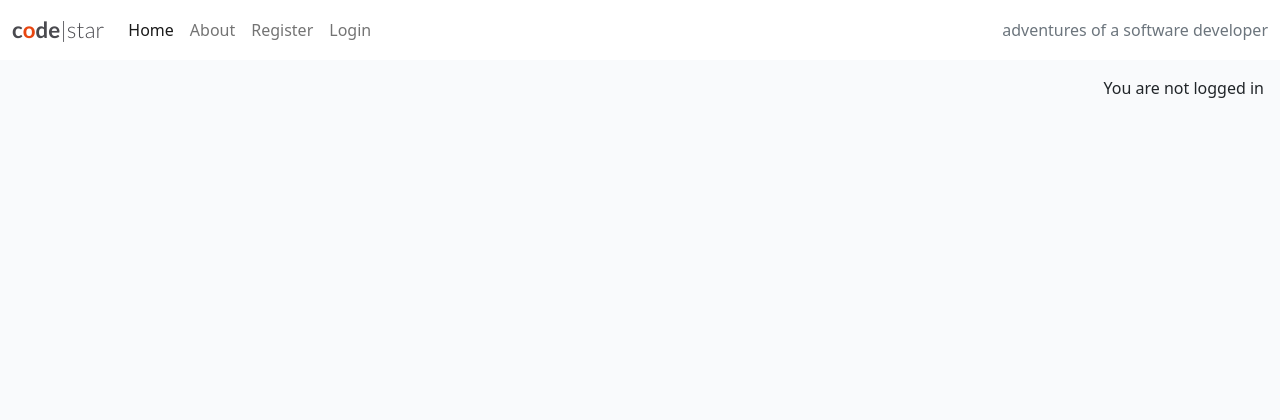
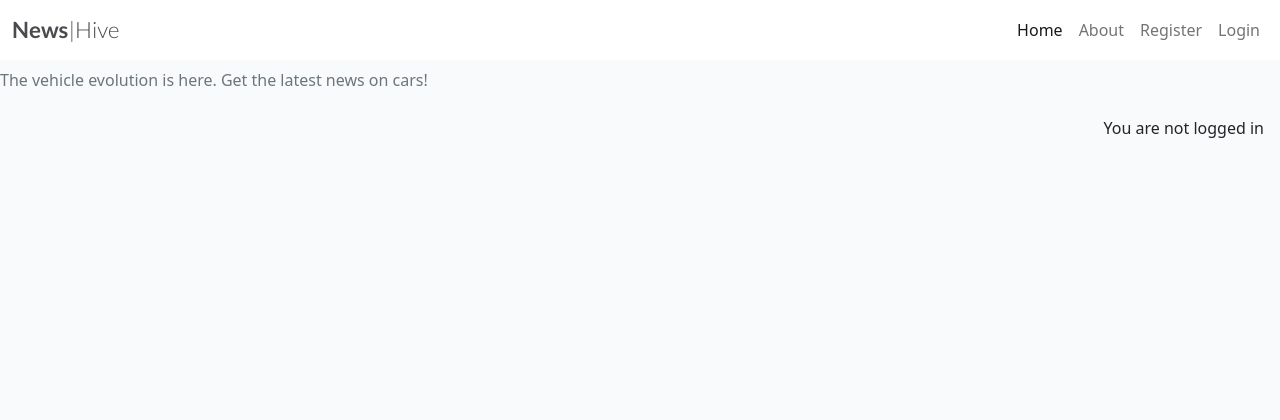
Before and after one commit to Alex-L5/news-hive, a Django app: page / in a window 1280 px wide. Shown: the top 420 px of the page. Run offline with Django 4.2, Linux system fonts and the light colour scheme; data that the repository does not hold is empty.

Commit message:
Modify Footer section

```diff
--- a/templates/base.html
+++ b/templates/base.html
@@ -11,7 +11,7 @@
 <html class="h-100" lang="en">
 
 <head>
-    <title>CodeStar Blog</title>
+    <title>News Hive</title>
     <meta name="viewport" content="width=device-width, initial-scale=1" />
 
     <!-- Google Fonts CSS -->
@@ -36,14 +36,14 @@
     <!-- Navigation -->
     <nav class="navbar navbar-expand-lg navbar-light bg-white">
         <div class="container-fluid">
-            <a class="navbar-brand" href="{% url 'home' %}"><span class="brand">c<span class="red-o">o</span>de<span
-                        class="thin">|star</span></span></a>
+            <a class="navbar-brand" href="{% url 'home' %}"><span class="brand">N<span class="red-e">e</span>ws<span
+                        class="thin">|Hive</span></span></a>
             <button class="navbar-toggler" type="button" data-bs-toggle="collapse" data-bs-target="#navbarText"
                 aria-controls="navbarText" aria-expanded="false" aria-label="Toggle navigation">
                 <span class="navbar-toggler-icon"></span>
             </button>
             <div class="collapse navbar-collapse" id="navbarText">
-                <ul class="navbar-nav me-auto mb-2 mb-lg-0">
+                <ul class="navbar-nav ms-auto mb-2 mb-lg-0">
                     <li class="nav-item">
                         <a class="nav-link {% if request.path == home_url %}active" aria-current="page{% endif %}"
                             href="{% url 'home' %}">Home</a>  <!-- # becomes {% url 'home' %} -->
@@ -70,13 +70,13 @@
                     </li>
                     {% endif %}
                 </ul>
-                <span class="navbar-text text-muted">
-                    adventures of a software developer
-                </span>
+
             </div>
         </div>
     </nav>
-
+    <div class="navbar-text text-muted">
+                    The vehicle evolution is here. Get the latest news on cars!
+    </div>
     <!-- displaying Django messages -->
     <div class="container">
         <div class="row">
@@ -107,10 +107,10 @@
 
     <!-- Footer -->
     <footer class="footer mt-auto py-3 dark-bg">
-        <!-- <p class="m-0 text-center text-white">Made by Code Instituters</p> -->
+        <!-- <p class="m-0 text-center text-white">Copyright 2026 News Hive. All Rights Reserved.</p> -->
         <p class="m-0 text-center text-white">
             {% block copyright %}
-            Made by Code Instituters
+            Copyright 2026 News Hive. All Rights Reserved.
             {% endblock copyright %}
         </p>
         <p class="m-0 text-center text-white">Follow us: <i class="fab fa-facebook-square ms-3"></i>
```
Also changed, not shown: README.md.
